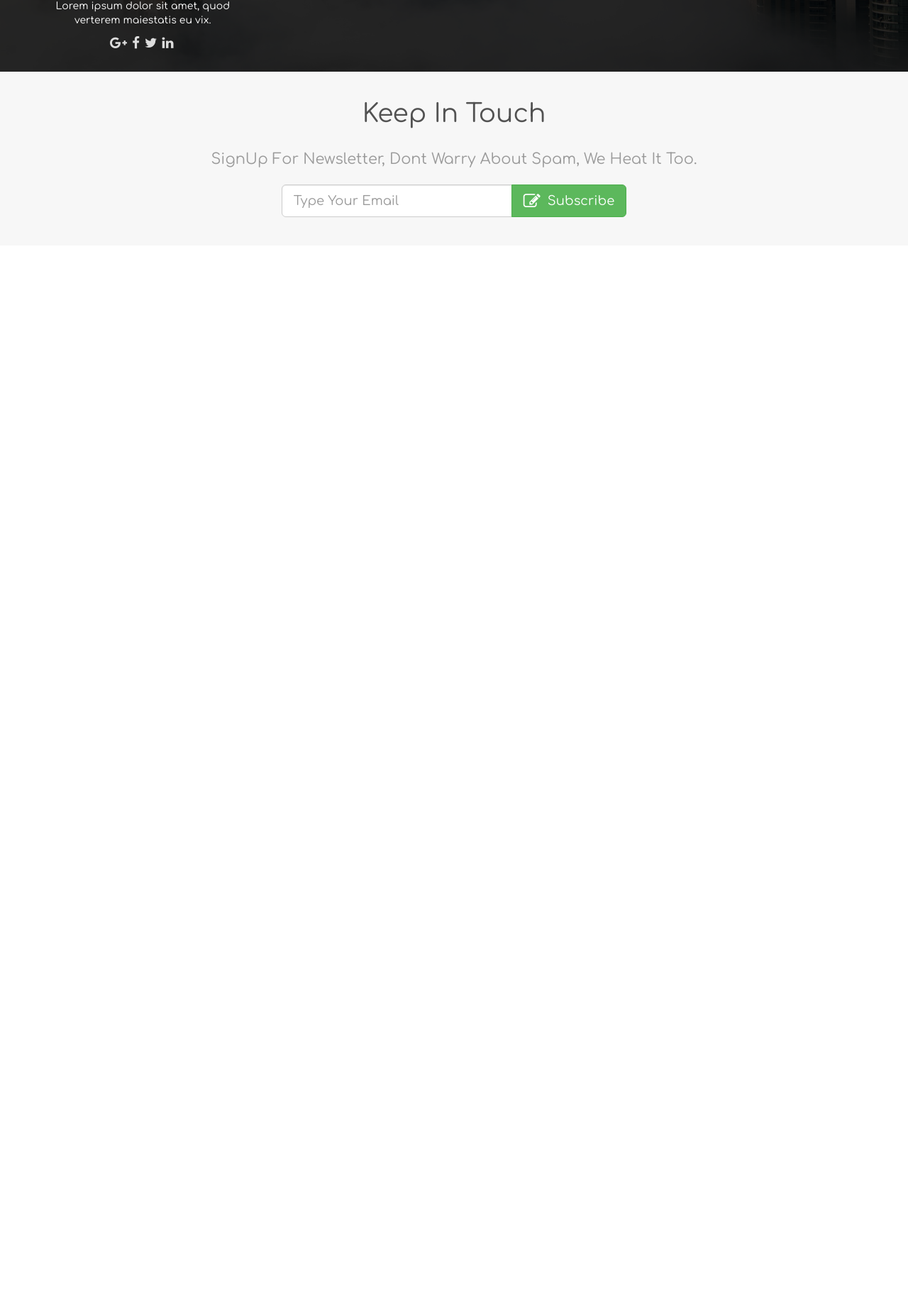
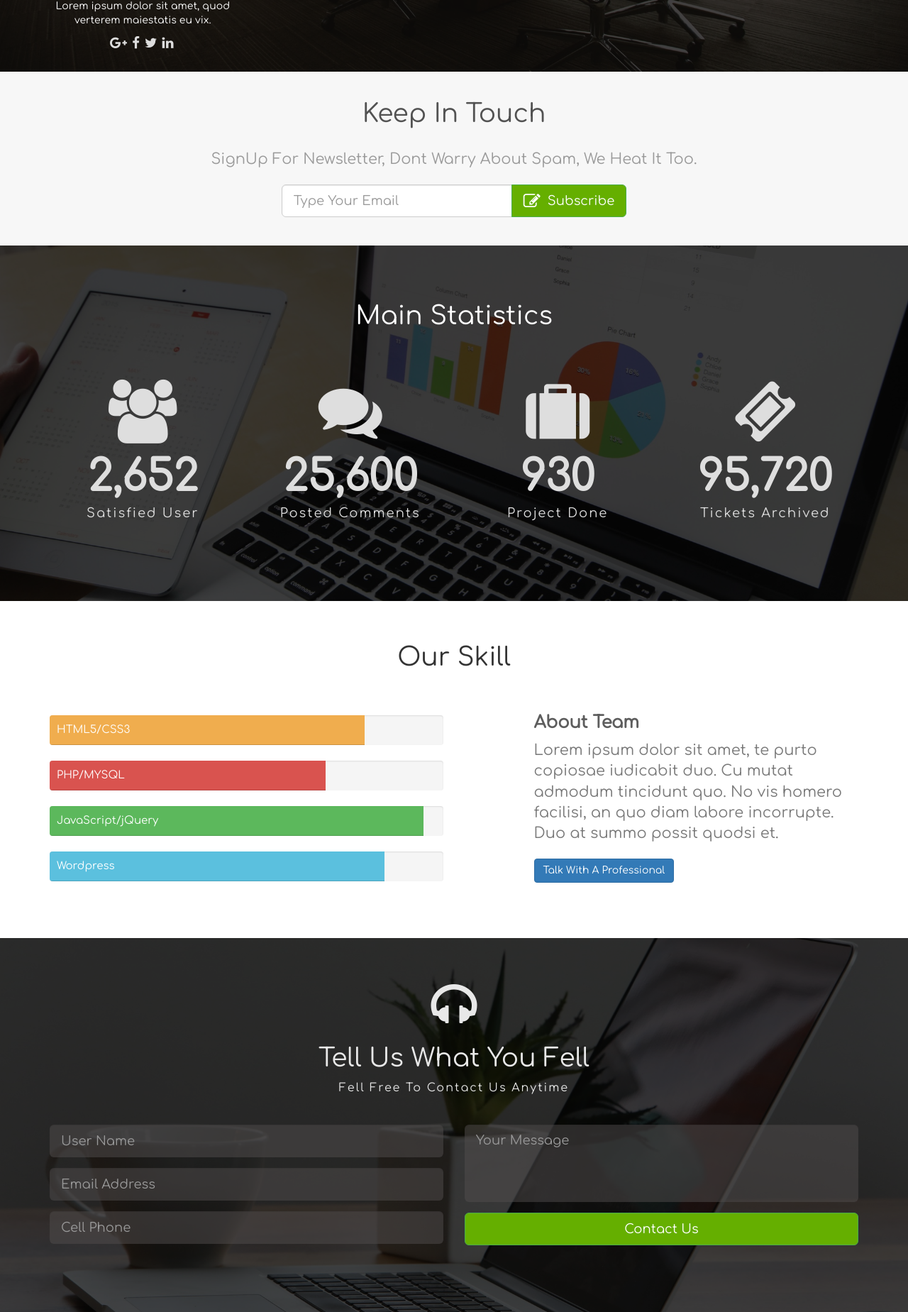
Before and after one commit to AbdoAllahAkram/BootCode, a PHP site: page /index.html in a window 1280 px wide. Shown: the part 2823-4672 px from the top of the page at 71% size. Before the commit the page ends 3129 px from the top, so only its background shows below. Run offline with PHP 8.4, Linux system fonts and the light colour scheme.

Commit message:
add new ssections

```diff
--- a/css/style.css
+++ b/css/style.css
@@ -2,7 +2,7 @@
 
 body {
     font-family: 'Comfortaa', cursive;
-    height: 5000px;
+    height: 9000px;
 }
 
 
@@ -45,6 +45,16 @@ body {
 
 .navbar-toggle {
     margin-top: 18px;
+}
+
+.btn-success {
+    background-color: #65af00;
+    border-color: #4cae4c;
+}
+
+.btn-success:hover {
+    background-color: #549100;
+    border-color: #4cae4c;
 }
 
 
@@ -233,7 +243,7 @@ body {
 }
 
 .testimonial .overlay {
-    background-color: rgba(3, 3, 3, .85);
+    background-color: rgba(3, 3, 3, .75);
     width: 100%;
     height: 100%;
 }
@@ -375,14 +385,14 @@ body {
 /* Start Our Team */
 
 .our_team {
-    background: url("../images/our_team.jpg") no-repeat fixed center;
+    background: url("../images/our_team.jpg") no-repeat fixed center center;
     background-size: cover;
     color: #fff;
     min-height: 600px;
 }
 
 .our_team .team {
-    background-color: rgba(3, 3, 3, .85);
+    background-color: rgba(3, 3, 3, .75);
     min-height: 600px;
 }
 
@@ -395,9 +405,7 @@ body {
     padding-bottom: 30px;
 }
 
-.our_team .team .person img {
-    filter: brightness(.7)
-}
+.our_team .team .person img {}
 
 .our_team .team .person h4 {
     padding-top: 5px;
@@ -449,3 +457,154 @@ body {
 
 
 /* End Subscribtion */
+
+
+/* Start Statstics */
+
+.stats {
+    background: url(../images/stats.jpg) no-repeat center center fixed;
+    min-height: 400px;
+    -webkit-background-size: cover;
+    -moz-background-size: cover;
+    -o-background-size: cover;
+    background-size: cover;
+}
+
+.stats .data {
+    background: rgba(3, 3, 3, .75);
+    min-height: 400px;
+    color: #dedede;
+    padding-top: 60px;
+    padding-bottom: 80px;
+}
+
+.stats .data .element {
+    margin-bottom: 30px;
+}
+
+.stats .data .element:hover {
+    color: #fff;
+}
+
+.stats h1 {
+    margin-bottom: 70px;
+    color: #fff;
+}
+
+.stats i {
+    font-size: 90px
+}
+
+.stats p {
+    font-size: 60px;
+    margin-bottom: -5px;
+    font-weight: 700;
+    margin-top: 5px
+}
+
+.stats span {
+    font-size: 18px;
+    letter-spacing: 2px;
+}
+
+
+/* End Statstics */
+
+
+/* Start Skill */
+
+.skill {
+    margin-top: 40px;
+    margin-bottom: 60px
+}
+
+.skill h1 {
+    margin-bottom: 40px;
+}
+
+.skill .progress {
+    height: 42px;
+    margin-top: 22px;
+}
+
+.skill .progress-bar {
+    line-height: 42px;
+    font-size: 15px;
+}
+
+.skill .progress-bar span {
+    display: block;
+    text-align: left;
+    text-indent: 10px;
+}
+
+.skill .about-team h3 {
+    color: #5d5d5d;
+    font-weight: bold
+}
+
+.skill .about-team p {
+    color: #797979
+}
+
+
+/* End Skill */
+
+
+/* Start Contact Us */
+
+.contact-us {
+    background: url(../images/contact-us.jpg) no-repeat center center fixed;
+    -webkit-background-size: cover;
+    -moz-background-size: cover;
+    -o-background-size: cover;
+    background-size: cover;
+    min-height: 500px;
+}
+
+.contact-us .data {
+    background: rgba(3, 3, 3, .7);
+    color: #e8e8e8;
+    min-height: 500px;
+    padding-top: 60px;
+    padding-bottom: 80px;
+}
+
+.contact-us .data p {
+    font-size: 16px;
+    letter-spacing: 2px;
+    margin-bottom: 40px
+}
+
+.contact-us textarea.form-control {
+    height: 109px;
+    resize: none
+}
+
+.contact-us input[type="text"],
+.contact-us textarea {
+    background: rgba(82, 78, 78, 0.5);
+    color: #e6e6e6;
+    border: none
+}
+
+/* End Contact Us */
+
+
+/* Start Sponsored */
+
+.sponsor {
+    background: #f7f7f7;
+    padding-top: 20px;
+    padding-bottom: 20px;
+}
+
+.sponsor img {
+    filter: grayscale(1);
+    opacity: .4;
+    padding-top: 20px;
+    padding-bottom: 20px;
+}
+
+
+/* End Sponsored */
--- a/index.html
+++ b/index.html
@@ -315,9 +315,9 @@
 
                     <div class="col-md-3 col-sm-6">
                         <div class="person">
-                            <img class="img-circle" src="images/person_6.jpg">
-                            <h4>Saeed Khayrey</h4>
-                            <p>Quot aliquam praesent ad duo, eu per hinc semper integre, principes.</p>
+                            <img class="img-circle" src="images/person_7.jpg">
+                            <h4>Nour Saad</h4>
+                            <p>Summo docendi eam at! Ei vis repudiare cotidieque, ad mea.</p>
                             <i class="fa fa-google-plus fa-lg"></i>
                             <i class="fa fa-facebook fa-lg"></i>
                             <i class="fa fa-twitter fa-lg"></i>
@@ -327,9 +327,9 @@
 
                     <div class="col-md-3 col-sm-6">
                         <div class="person">
-                            <img class="img-circle" src="images/person_7.jpg">
-                            <h4>Nour Saad</h4>
-                            <p>Summo docendi eam at! Ei vis repudiare cotidieque, ad mea.</p>
+                            <img class="img-circle" src="images/person_6.jpg">
+                            <h4>Saeed Khayrey</h4>
+                            <p>Quot aliquam praesent ad duo, eu per hinc semper integre, principes.</p>
                             <i class="fa fa-google-plus fa-lg"></i>
                             <i class="fa fa-facebook fa-lg"></i>
                             <i class="fa fa-twitter fa-lg"></i>
@@ -368,7 +368,169 @@
         </div>
     </section>
 
-    <!--  Start Subscription Section-->
+    <!--  End Subscription Section-->
+
+    <!--  Start Statistic Section-->
+
+    <section class="stats text-center">
+        <div class="data">
+            <div class="container">
+                <h1>Main Statistics</h1>
+                <div class="row">
+                    <div class="col-md-3 col-sm-6">
+                        <div class="element">
+                            <i class="fa fa-users fa-5x" aria-hidden="true"></i>
+                            <p>2,652</p>
+                            <span>Satisfied User</span>
+                        </div>
+                    </div>
+
+                    <div class="col-md-3 col-sm-6">
+                        <div class="element">
+                            <i class="fa fa-comments fa-5x" aria-hidden="true"></i>
+                            <p>25,600</p>
+                            <span>Posted Comments</span>
+                        </div>
+                    </div>
+
+                    <div class="col-md-3 col-sm-6">
+                        <div class="element">
+                            <i class="fa fa-suitcase fa-5x" aria-hidden="true"></i>
+                            <p>930</p>
+                            <span>Project Done</span>
+                        </div>
+                    </div>
+
+
+                    <div class="col-md-3 col-sm-6">
+                        <div class="element">
+                            <i class="fa fa-ticket fa-5x" aria-hidden="true"></i>
+                            <p>95,720</p>
+                            <span>Tickets Archived</span>
+                        </div>
+                    </div>
+                </div>
+            </div>
+        </div>
+    </section>
+
+    <!--  End Statistic Section  -->
+
+    <!--  Start Skill  Section  -->
+
+    <section class="skill">
+        <div class="container">
+            <h1 class="text-center">Our Skill</h1>
+            <div class="row">
+                <div class="col-md-6">
+                    <div class="skill-progress">
+                        <div class="progress">
+                            <div class="progress-bar progress-bar-warning" role="progressbar" aria-valuenow="80" aria-valuemin="0" aria-valuemax="100" style="width: 80%"><span>HTML5/CSS3</span>80%</div>
+                        </div>
+                        <div class="progress">
+                            <div class="progress-bar progress-bar-danger" role="progressbar" aria-valuenow="80" aria-valuemin="0" aria-valuemax="100" style="width: 70%"><span>PHP/MYSQL</span>70%</div>
+                        </div>
+                        <div class="progress">
+                            <div class="progress-bar progress-bar-success" role="progressbar" aria-valuenow="80" aria-valuemin="0" aria-valuemax="100" style="width: 95%"><span>JavaScript/jQuery</span>95%</div>
+                        </div>
+                        <div class="progress">
+                            <div class="progress-bar progress-bar-info" role="progressbar" aria-valuenow="80" aria-valuemin="0" aria-valuemax="100" style="width: 85%"><span>Wordpress</span>85%</div>
+                        </div>
+                    </div>
+                </div>
+
+                <div class="col-md-5 col-md-offset-1">
+                    <div class="about-team">
+                        <h3>About Team</h3>
+                        <p class="lead">
+                            Lorem ipsum dolor sit amet, te purto copiosae iudicabit duo. Cu mutat admodum tincidunt quo. No vis homero facilisi, an quo diam labore incorrupte. Duo at summo possit quodsi et.
+                        </p>
+                        <botton class="btn btn-primary" type="botton">Talk With A Professional</botton>
+                    </div>
+                </div>
+            </div>
+        </div>
+    </section>
+
+    <!--  End Progress Section  -->
+
+    <!-- Start Contact Us Section -->
+
+    <section class="contact-us text-center">
+        <div class="data">
+            <div class="container">
+                <i class="fa fa-headphones fa-5x" aria-hidden="true"></i>
+                <h1>Tell Us What You Fell</h1>
+                <p>Fell Free To Contact Us Anytime</p>
+                <!--  Start Contact Form -->
+                <div class="contact-form">
+                    <div class="row">
+                        <div class="col-md-6">
+                            <form>
+                                <div class="form-group">
+                                    <input class="form-control input-lg" type="text" placeholder="User Name">
+                                </div>
+
+                                <div class="form-group">
+                                    <input class="form-control input-lg" type="text" placeholder="Email Address">
+                                </div>
+
+                                <div class="form-group">
+                                    <input class="form-control input-lg" type="text" placeholder="Cell Phone">
+                                </div>
+                            </form>
+                        </div>
+
+                        <div class="col-md-6">
+                            <form>
+                                <div class="form-group">
+                                    <textarea class="form-control input-lg" placeholder="Your Message"></textarea>
+                                </div>
+
+                                <div class="form-group">
+                                    <bottom class="btn btn-success btn-block btn-lg">Contact Us</bottom>
+                                </div>
+                            </form>
+                        </div>
+                    </div>
+                </div>
+                <!--  End Contact Form -->
+            </div>
+        </div>
+    </section>
+
+    <!-- End Contact Us Section -->
+
+    <!--  Start Sponsored -->
+
+    <section class="sponsor">
+        <div class="container">
+            <div class="row">
+                <ul class="list-unstyled">
+                    <li class="col-md-2 col-xs-4">
+                        <img class="img-responsive center-block" src="images/client/nvidia.png">
+                    </li>
+                     <li class="col-md-2 col-xs-4">
+                        <img class="img-responsive center-block" src="images/client/Asus.png">
+                    </li>
+                     <li class="col-md-2 col-xs-4">
+                        <img class="img-responsive center-block" src="images/client/apple.png">
+                    </li>
+                     <li class="col-md-2 col-xs-4">
+                        <img class="img-responsive center-block" src="images/client/rsz_microsoft-logo-png.png">
+                    </li>
+                     <li class="col-md-2 col-xs-4">
+                        <img class="img-responsive center-block" src="images/client/Logo_OneDrive.svg.png">
+                    </li>
+                     <li class="col-md-2 col-xs-4">
+                        <img class="img-responsive center-block" src="images/client/amd.png">
+                    </li>
+                </ul>
+            </div>
+        </div>
+    </section>
+
+    <!--  End Sponsored -->
 
 
     <!--  JS Files  -->
```
Also changed, not shown: images/client/Asus.png (added), images/client/Logo_OneDrive.svg.png (added), images/client/amd.png (added), images/client/apple.png (added), images/client/github.png (added), images/client/nvidia.png (added), images/client/rsz_microsoft-logo-png.png (added), images/contact-us.jpg (added), images/our_team.jpg, images/stats.jpg (added), images/testimonial.jpg.
